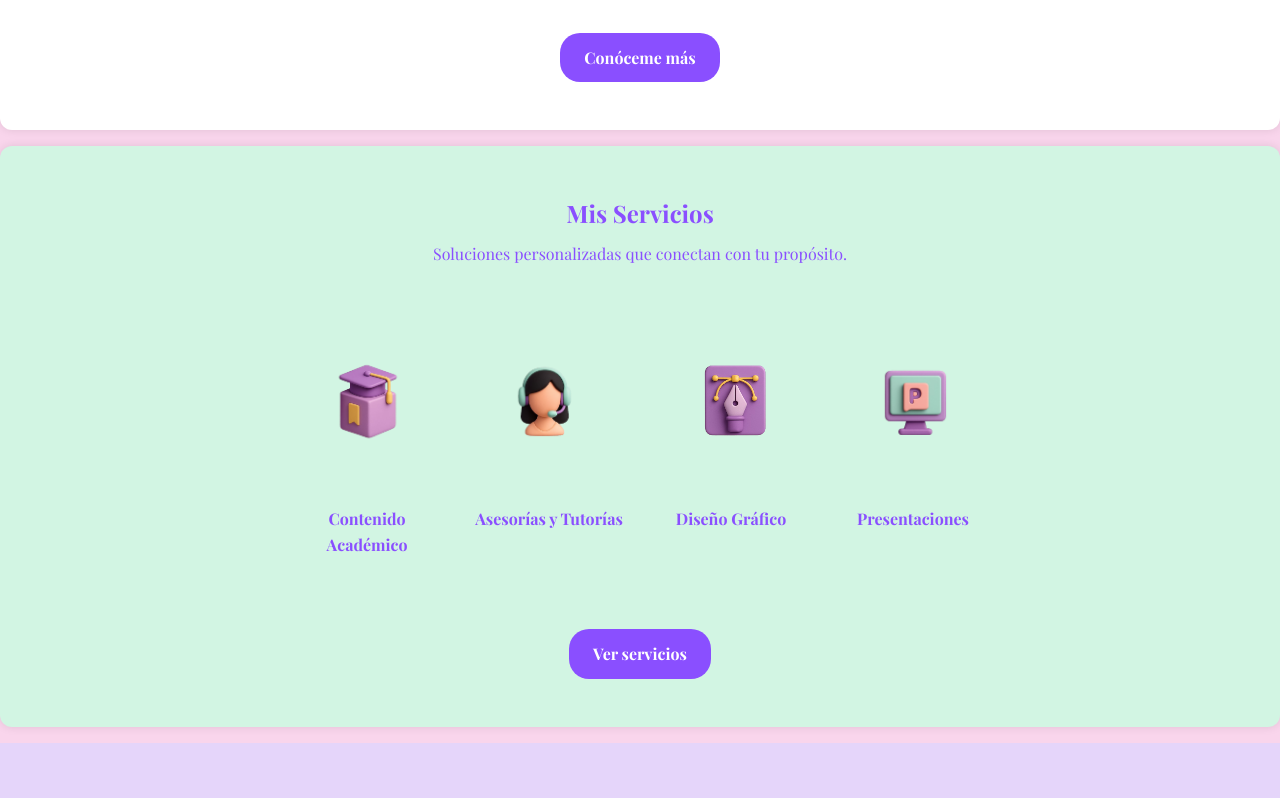
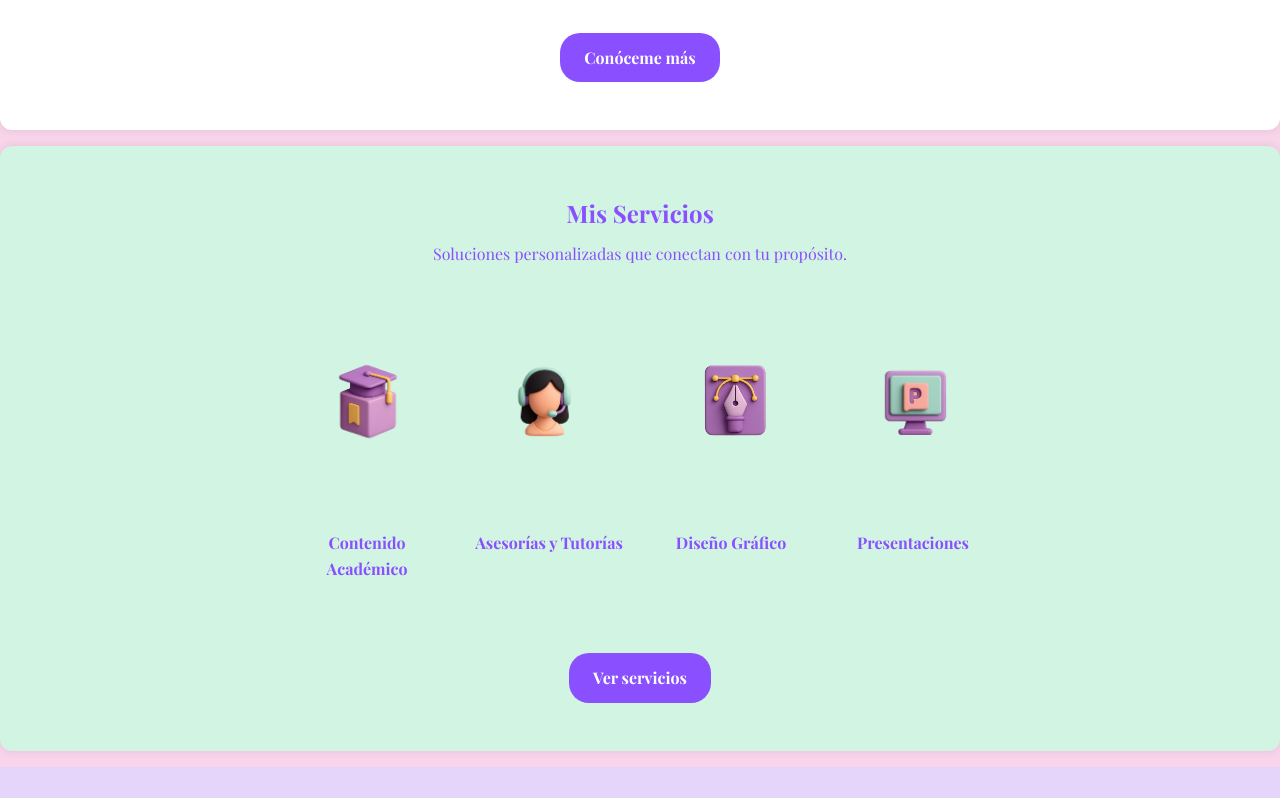
Before and after one commit to Corina-Almarales/corina-almarales, a Next.js app: page / in a window 1280 px wide. Shown: the part 873-1671 px from the top of the page. Built offline with nearby package versions, Linux system fonts and the light colour scheme.

Commit message:
Updated global.css

```diff
--- a/src/app/global.css
+++ b/src/app/global.css
@@ -115,7 +115,7 @@ section {
   width: 200px;
   height: 200px;
   object-fit: contain;
-  margin-bottom: 0.5rem;
+  margin-bottom: 2rem;
   transition: transform 0.3s ease;
 }
 
```
